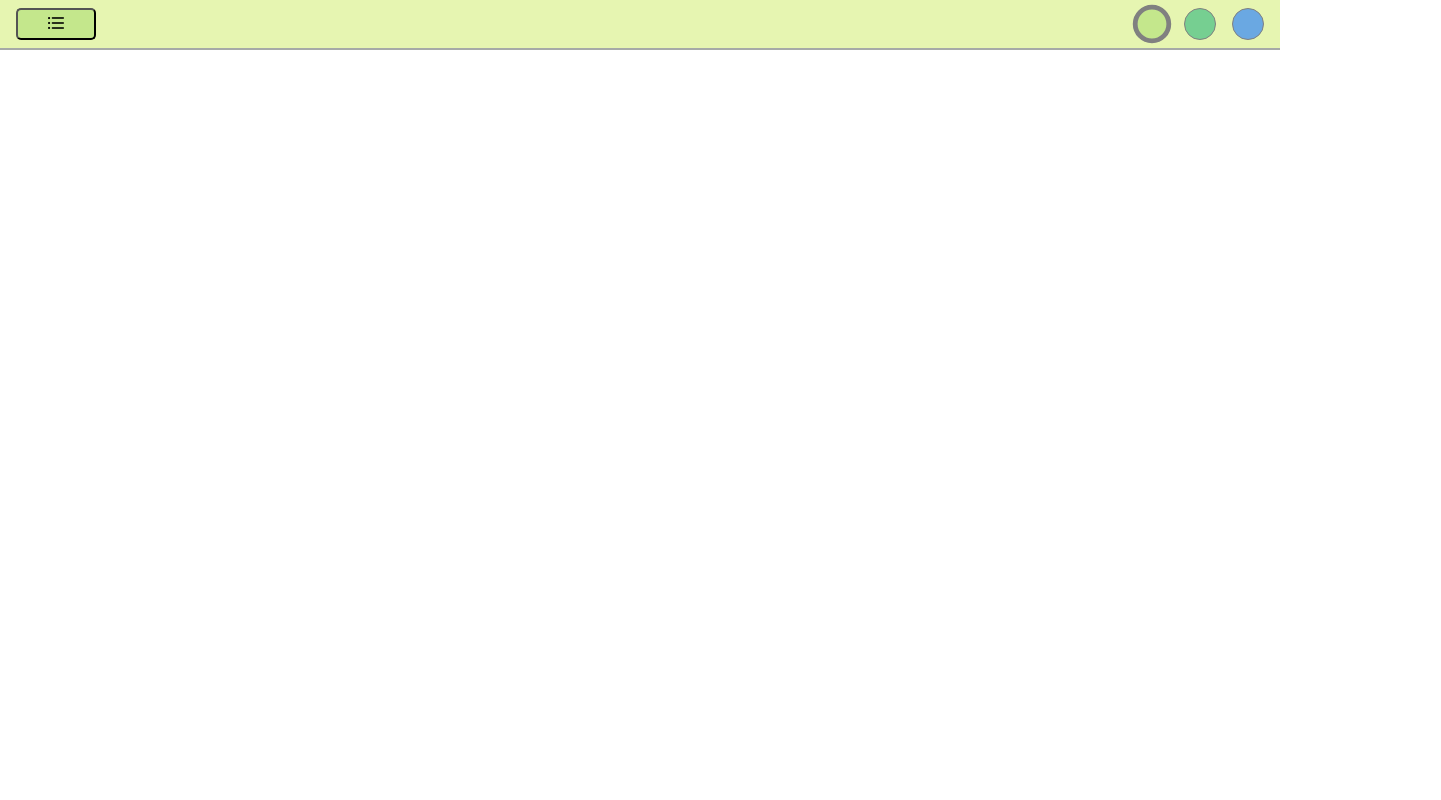
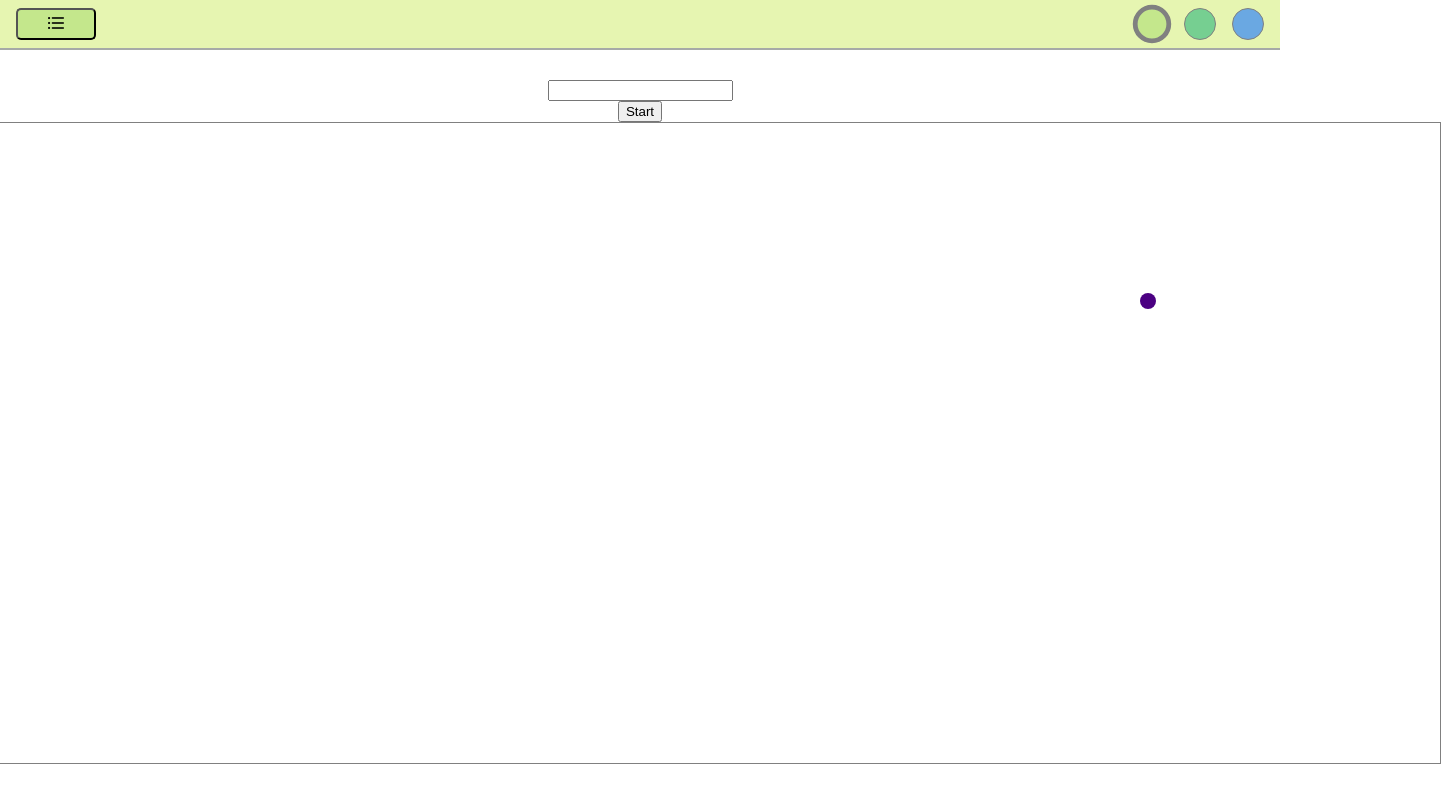
Before and after one commit to bozekekez/treningFront, a React (Create React App) app: page /pongo in a window 1280 px wide. Shown: the whole page, 1441 px wide, since content can reach past the window. Built offline with nearby package versions, Linux system fonts and the light colour scheme.

Commit message:
nova ruta za igru pongo, funkcionalnost baluna i reketa

```diff
--- a/src/App.js
+++ b/src/App.js
@@ -32,6 +32,7 @@ import Clock from './Components/Clock/Clock';
 import Array from './Components/Array/Array';
 import React from 'react'
 import Chart from './Components/Chart/Chart';
+import Pongo from './Components/Pongo/Pongo';
 
 function App() {
   const [header, setHeader] = useState('auti');
@@ -136,6 +137,9 @@ function App() {
         <Route exact={true} path="/chart" render={() => (
           <Chart/>
         )}/>
+        <Route exact={true} path="/pongo" render={() => (
+          <Pongo/>
+        )}/>
       </ItemContext.Provider>
       </div>
     </Router>
--- a/src/Components/Chart/Chart.js
+++ b/src/Components/Chart/Chart.js
@@ -67,7 +67,7 @@ export default function Chart() {
     const handleChange = (e) =>{
         setBrojevi(e.target.value)
         let temp = e.target.value.split(',')
-        setGodine2(temp.filter(member => member !== ',').length)
+        setGodine(temp.filter(member => member !== ',').length)
     }
 
     const handleChange2 = (e) =>{
--- /dev/null
+++ b/src/Components/Pongo/Pongo.css
@@ -0,0 +1,21 @@
+.reket{
+    margin-top: 5rem;
+    height: 5rem;
+    width: 1rem;
+    background-color: cadetblue;
+}
+
+.court{
+    border: 1px solid gray;
+    width: 100rem;
+    height: 40rem;
+}
+
+.balun{
+    border-radius: 50px;
+    height: 1rem;
+    width: 1rem;
+    background-color: indigo;
+    position: absolute;
+
+}
--- /dev/null
+++ b/src/Components/Pongo/Pongo.js
@@ -0,0 +1,110 @@
+import { BrowserRouter as Router, Switch, Route, Link, useHistory } from "react-router-dom";
+import React, { useState, useEffect, useContext } from 'react';
+import './Pongo.css'
+
+const Pongo = () => {
+    const [lokacija, setLokacija] = useState(150);
+    const [balunY, setBalunY] = useState(10)
+    const [balunX, setBalunX] = useState(1300)
+
+    const gori = (e) =>{
+        console.log(e.key)
+        if(e.key === 'w' && lokacija > -80){
+            setLokacija(lokacija-10)
+        }
+        if(e.key === 's' && lokacija < 480){
+            setLokacija(lokacija+10)
+        }
+    }
+    let a = document.getElementById('div1')
+    let b = document.getElementById('div2')
+
+    console.log('1', a)
+
+    let isColliding = (a, b) =>{
+        // return !(
+        //     ((a.y + a.height) < (b.y)) ||
+        //     (a.y > (b.y + b.height)) ||
+        //     ((a.x + a.width) < b.x) ||
+        //     (a.x > (b.x + b.width))
+        // );
+    };
+
+
+    const handleStart = () => {
+        let tempY = balunY
+        let tempX = balunX
+        let bounceTop = false
+        let bounceBot = false
+        setInterval(() => {
+           if(tempY > -160 && tempY < 463 && tempX > 0 && bounceTop === false){
+               tempY = tempY - 3
+               tempX = tempX - 3
+               setBalunY(tempY)
+               setBalunX(tempX)
+           }
+           if(tempY === -161){
+            bounceTop = true
+            bounceBot = false
+            tempY = tempY + 3
+            tempX = tempX - 3
+            setBalunY(tempY)
+            setBalunX(tempX)
+           }
+           if(tempY > -160 && tempY < 463 && tempX > 0 && bounceTop === true){
+            tempY = tempY + 3
+            tempX = tempX - 3
+            setBalunY(tempY)
+            setBalunX(tempX)
+            }
+            if(tempY === 463){
+                bounceBot = true
+                bounceTop = false
+                tempY = tempY - 3
+                tempX = tempX - 3
+                setBalunY(tempY)
+                setBalunX(tempX)
+               }
+               if(tempY > -160 && tempY < 463 && tempX > 0 && bounceBot === true){
+                tempY = tempY - 3
+                tempX = tempX - 3
+                setBalunY(tempY)
+                setBalunX(tempX)
+                }
+            if(tempX < 10){
+                isColliding(a, b)
+                if(isColliding === false){
+                    console.log('tru')
+                }
+            }
+        //    console.log('y', tempY)
+        //    console.log('x', tempX)
+        }, 10);
+    }
+
+    //console.log('1', isColliding)
+
+    const doli = () =>{
+        setLokacija(lokacija+50)
+    }
+
+return(
+    <div className="list">
+        <input onKeyPress={gori}/>
+        <button onClick={handleStart}>Start</button>
+        <div className="court">
+        <div id="div1" className="reket" onKeyPress ={gori} style={{
+          transform: `translateY(${lokacija}px)`
+        }}>
+        </div>
+        <div id="div2" className="balun" style={{
+          transform: `translateY(${balunY}px) translateX(${balunX}px)`
+        }}>
+        </div>
+        </div>
+        {/* <button onClick = {gori} >Gori</button>
+        <button onClick = {doli} >Doli</button> */}
+    </div>
+)
+}
+export default Pongo;
```
Also changed, not shown: src/Components/Array/Array.js (+16 -0 lines).
